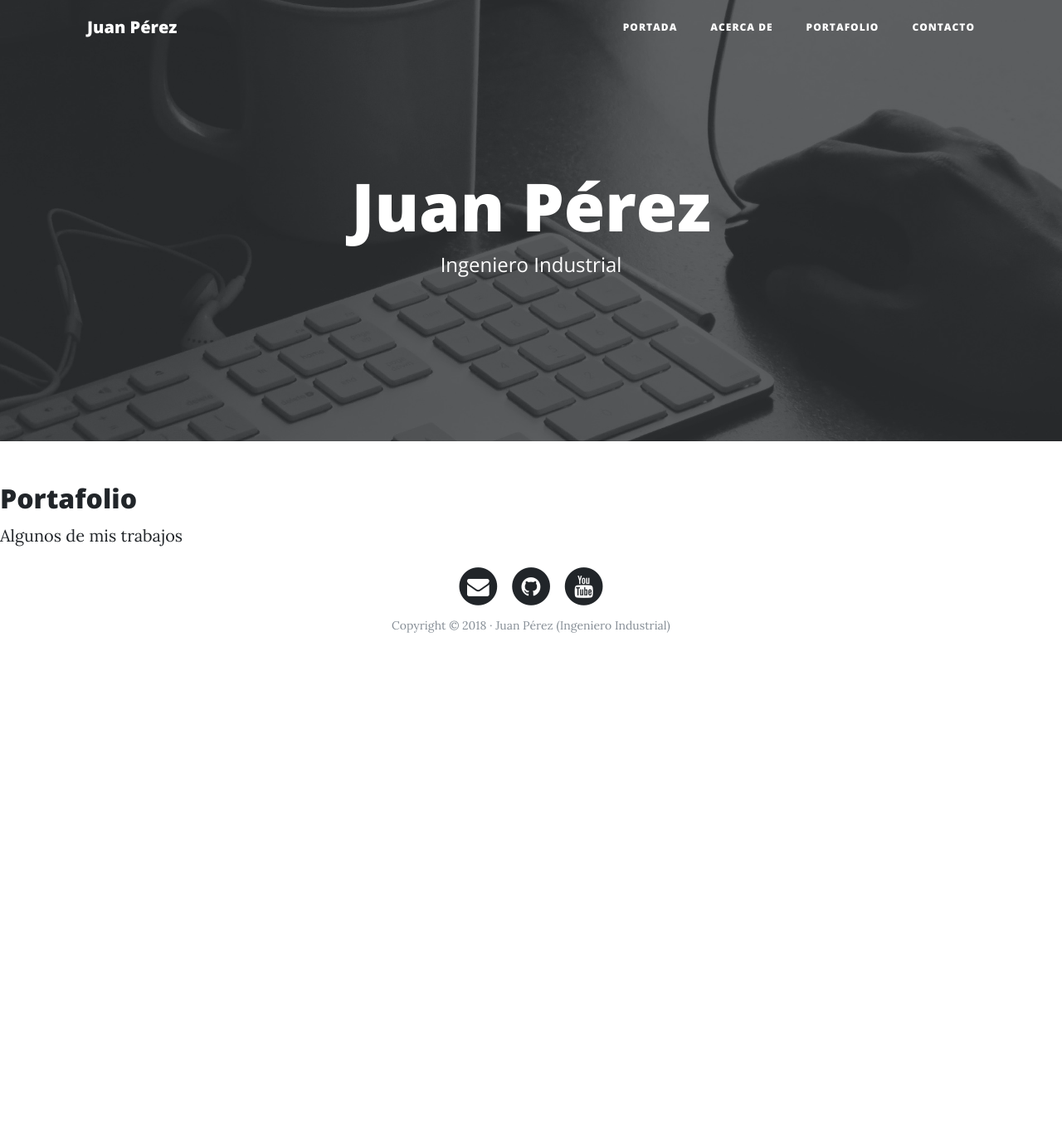
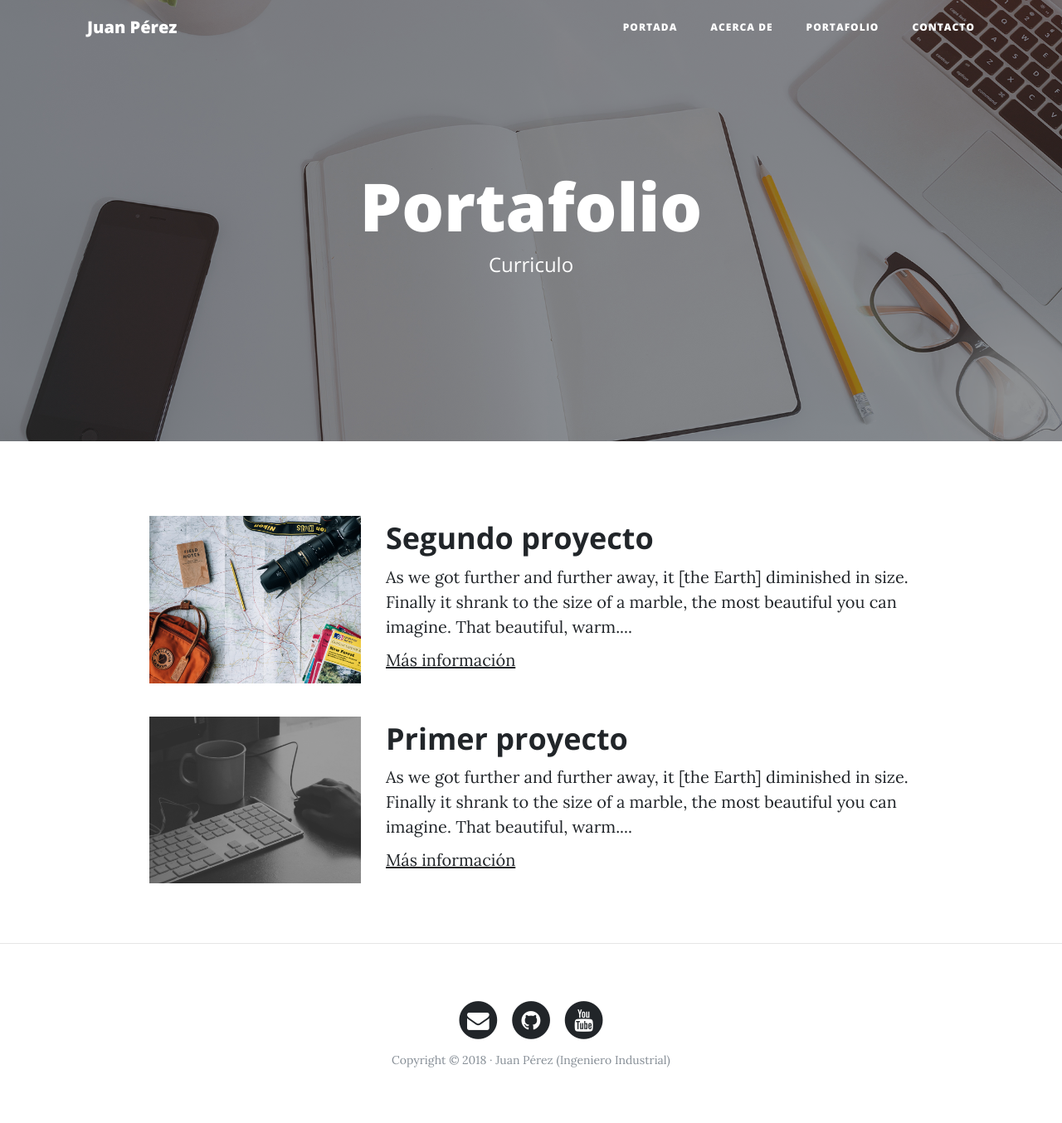
Before and after one commit to mglacayo07/webpersonal, a Django app: page /portfolio/ in a window 1280 px wide. Shown: the whole page at 83% size. Before the commit the page ends 763 px from the top, so only its background shows below. Run offline with Django 4.2, Linux system fonts and the light colour scheme; some libraries are stand-ins or nearby versions.

Commit message:
Práctica: Adapta los demás templates

```diff
--- a/core/templates/core/base.html
+++ b/core/templates/core/base.html
@@ -47,14 +47,13 @@
     </nav>
 
     <!-- Cabecera -->
-    <header class="masthead" style="background-image: url('{% static 'core/img/home-bg.jpg'%}')">
+    <header class="masthead" style="background-image: url('{% block background %}{% endblock %}')">
       <div class="overlay"></div>
       <div class="container">
         <div class="row">
           <div class="col-lg-8 col-md-10 mx-auto">
             <div class="site-heading">
-              <h1>Juan Pérez</h1>
-              <span class="subheading">Ingeniero Industrial</span>
+                {% block headercontent %}{% endblock %}
             </div>
           </div>
         </div>
@@ -62,8 +61,11 @@
     </header>
 
     <!-- Contenido -->
+    <div class="container">
+        {% block content %}{% endblock %}
+    </div>
 
-    {% block content %}{% endblock %}
+    {% if request.path != '/' %}<hr>{% endif %}
 
     <!-- Pié de página -->
     <footer>
--- a/core/templates/core/portfolio.html
+++ b/core/templates/core/portfolio.html
@@ -1,8 +1,36 @@
 {% extends 'core/base.html' %}
+
 {% block title %}Portafolio | {% endblock %}
 
+{% block background %}{% load static %}{% static 'core/img/portfolio-bg.jpg'%}{% endblock %}
+
+{% block headercontent %}
+    <h1>Portafolio</h1>
+    <span class="subheading">Curriculo</span>
+{% endblock %}
+
 {% block content %}
-<h2>Portafolio</h2>
 
-<p>Algunos de mis trabajos</p>
+	      <!-- Proyecto -->
+	      <div class="row project">
+	      	<div class="col-lg-3 col-md-4 offset-lg-1">
+			      <img class="img-fluid" src="{% static 'core/img/about-bg.jpg' %}" alt="">
+	      	</div>
+	        <div class="col-lg-7 col-md-8">
+	      		<h2 class="section-heading title">Segundo proyecto</h2>
+	          <p>As we got further and further away, it [the Earth] diminished in size. Finally it shrank to the size of a marble, the most beautiful you can imagine. That beautiful, warm....</p>
+	          <p><a href="http://google.com">Más información</a></p>
+	      	</div>
+	      </div>
+	      <!-- Proyecto -->
+	      <div class="row project">
+	      	<div class="col-lg-3 col-md-4 offset-lg-1">
+			      <img class="img-fluid" src="{% static 'core/img/home-bg.jpg' %}" alt="">
+	      	</div>
+	        <div class="col-lg-7 col-md-8">
+	      		<h2 class="section-heading title">Primer proyecto</h2>
+	          <p>As we got further and further away, it [the Earth] diminished in size. Finally it shrank to the size of a marble, the most beautiful you can imagine. That beautiful, warm....</p>
+	          <p><a href="http://google.com">Más información</a></p>
+	      	</div>
+	      </div>
 {% endblock %}
```
Also changed, not shown: core/templates/core/about.html (+18 -3 lines), core/templates/core/contact.html (+15 -5 lines), core/templates/core/home.html (+9 -0 lines).
